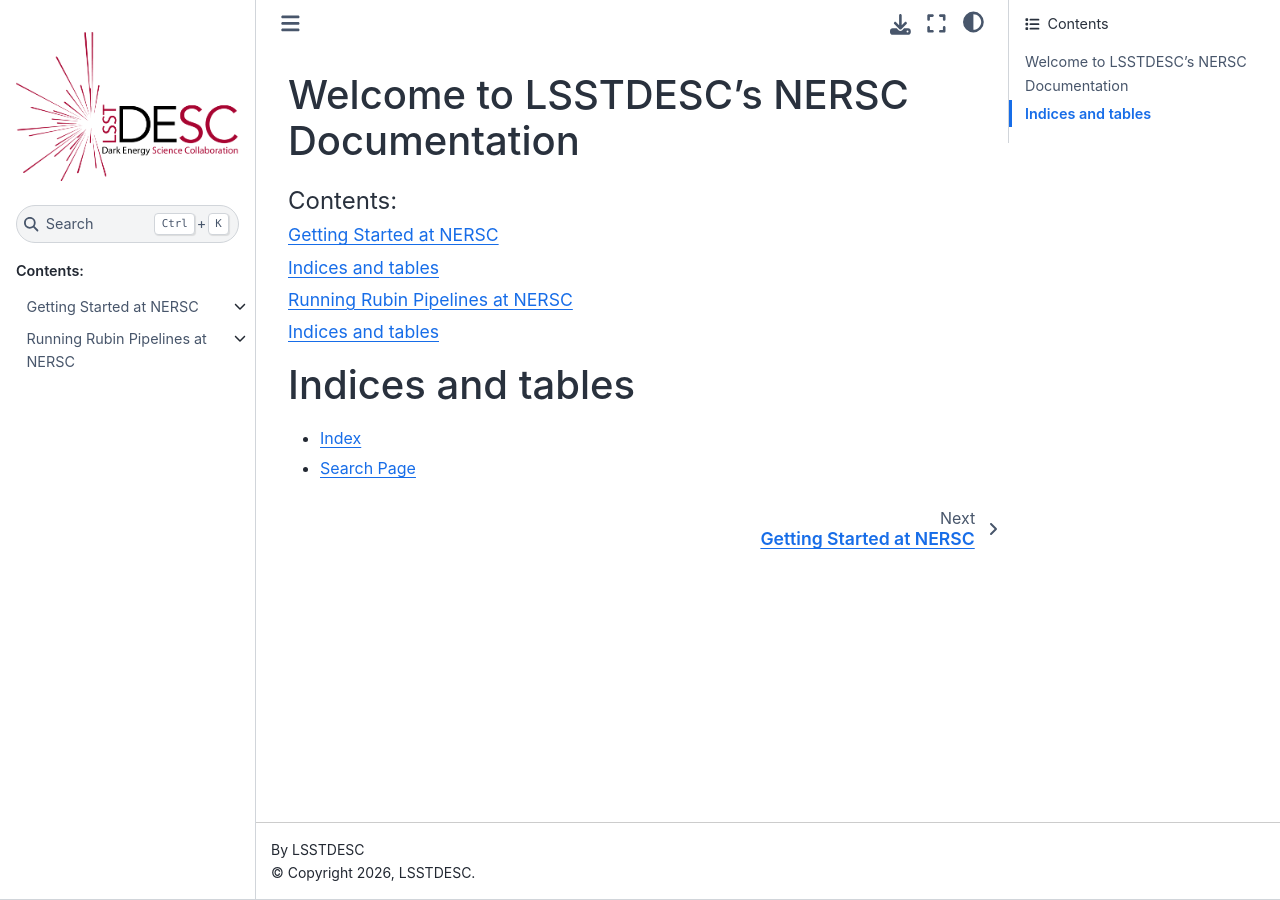
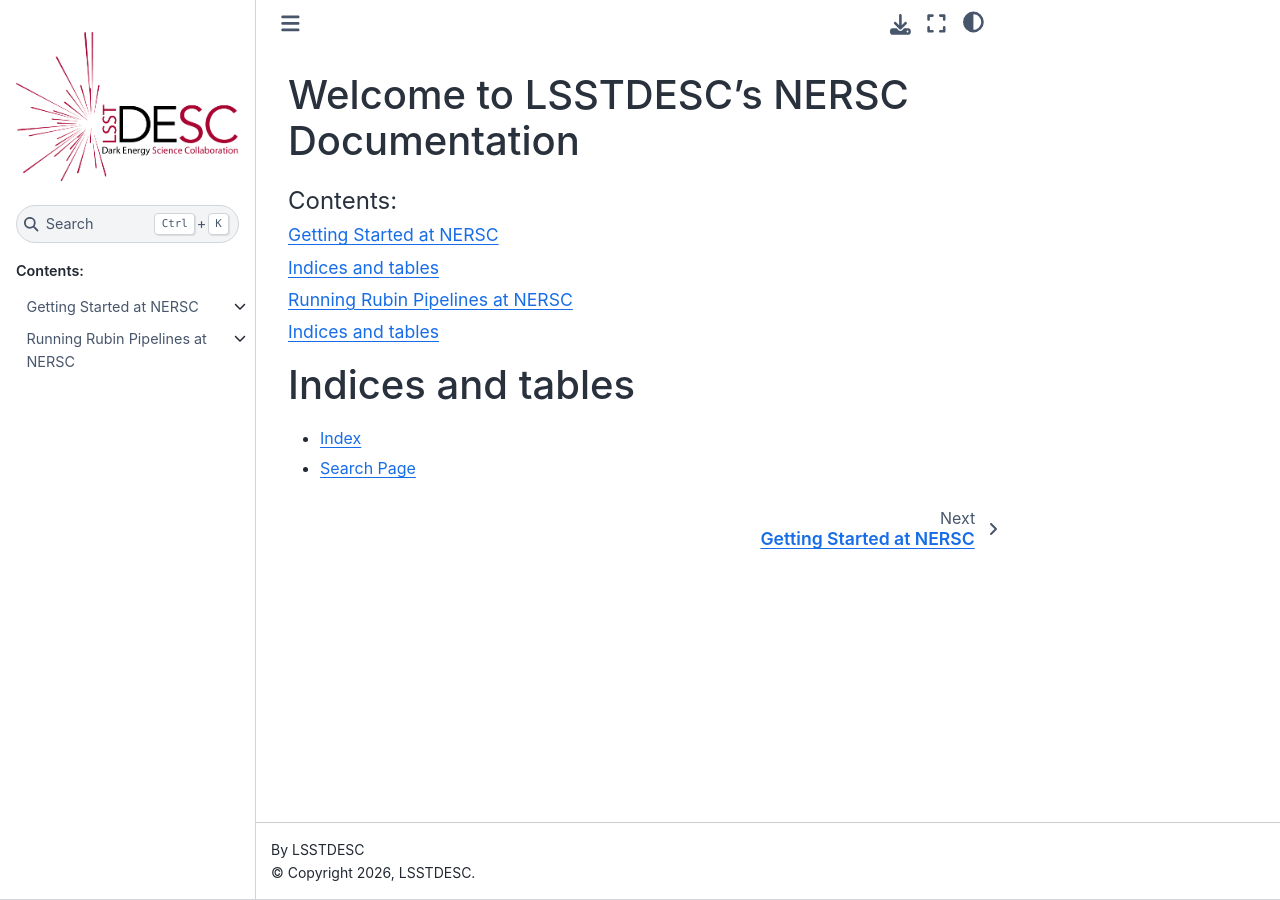
Before and after one commit to LSSTDESC/nersc, a Sphinx documentation site: the page built from docs/source/index.rst, in a window 1280 px wide. Built offline with Sphinx 7.4.7 and the Sphinx Book theme 1.1.4, drawn with Linux system fonts in a browser that asks for light colours.

Commit message:
Add custom CSS and theme options to conf.py

```diff
--- a/docs/source/conf.py
+++ b/docs/source/conf.py
@@ -35,3 +35,7 @@
 html_css_files = [
     'css/custom.css',
 ]
+
+html_theme_options = {
+    "secondary_sidebar_items": [],
+}
```
